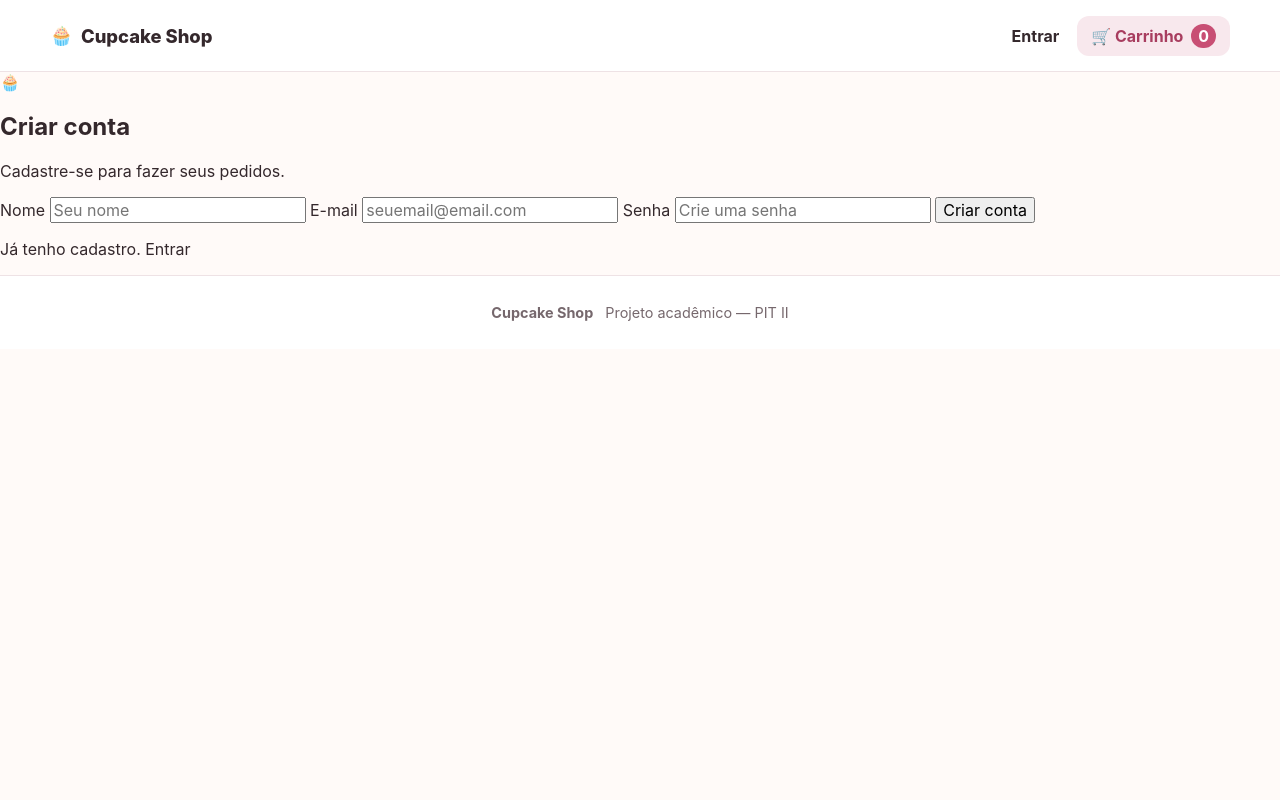
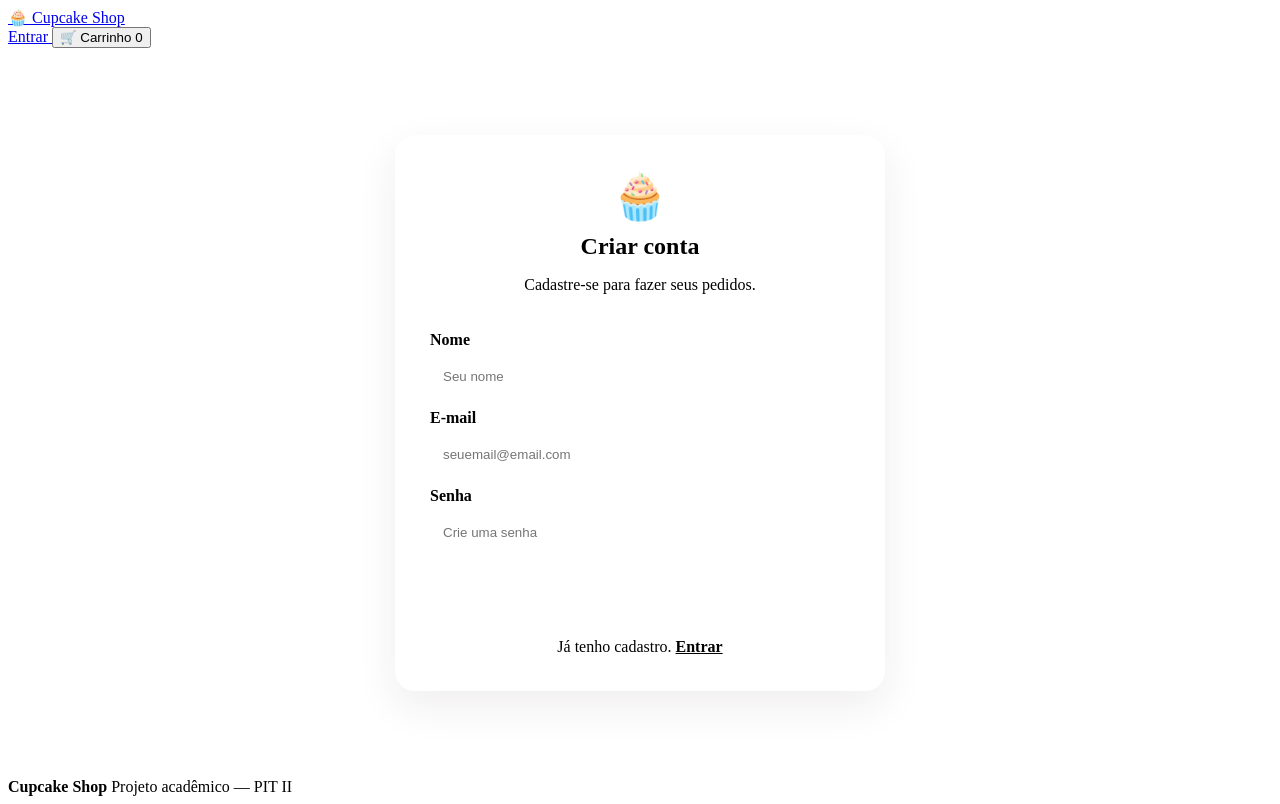
Before and after one commit to mvvp-dv/cupcake-shop, a Flask app: page /cadastro in a window 1280 px wide. Before the commit the page ends 321 px from the top, so only its background shows below. Run offline with Flask 3, Linux system fonts and the light colour scheme.

Commit message:
Estilizar login e cadastro

```diff
--- a/static/css/style.css
+++ b/static/css/style.css
@@ -1,256 +1,98 @@
-* { box-sizing: border-box; }
+/* LOGIN E CADASTRO */
 
-:root {
-    --bg: #fffaf8;
-    --surface: #ffffff;
-    --text: #34282c;
-    --muted: #76686d;
-    --primary: #c84f74;
-    --primary-dark: #a83d5f;
-    --soft: #f8e8ed;
-    --border: #eee2e5;
+.auth-container {
+    min-height: calc(100vh - 150px);
+    display: flex;
+    justify-content: center;
+    align-items: center;
+    padding: 40px 20px;
 }
 
-html { scroll-behavior: smooth; }
-
-body {
-    margin: 0;
-    font-family: Inter, ui-sans-serif, system-ui, -apple-system, BlinkMacSystemFont, "Segoe UI", sans-serif;
-    color: var(--text);
-    background: var(--bg);
+.auth-card {
+    width: 100%;
+    max-width: 420px;
+    background: white;
+    padding: 35px;
+    border-radius: 20px;
+    border: 1px solid var(--border);
+    box-shadow: 0 15px 40px rgba(69, 42, 51, 0.08);
 }
 
-a { color: inherit; text-decoration: none; }
-button, input { font: inherit; }
-
-.topbar {
-    height: 72px;
-    padding: 0 max(24px, calc((100% - 1180px) / 2));
-    display: flex;
-    align-items: center;
-    justify-content: space-between;
-    background: rgba(255,255,255,.94);
-    border-bottom: 1px solid var(--border);
-    position: sticky;
-    top: 0;
-    z-index: 10;
+.auth-icon {
+    text-align: center;
+    font-size: 45px;
+    margin-bottom: 10px;
 }
 
-.brand {
-    font-weight: 850;
-    font-size: 1.15rem;
-    display: flex;
-    gap: 8px;
-    align-items: center;
+.auth-card h1 {
+    text-align: center;
+    margin: 0 0 8px;
 }
 
-.topbar nav {
-    display: flex;
-    gap: 18px;
-    align-items: center;
+.auth-subtitle {
+    text-align: center;
+    color: var(--muted);
+    margin-bottom: 25px;
 }
 
-.nav-link { font-weight: 650; }
-
-.cart-button, .add-button, .primary-button {
-    border: 0;
-    cursor: pointer;
-    border-radius: 12px;
-    font-weight: 750;
+.auth-card form {
+    display: flex;
+    flex-direction: column;
 }
 
-.cart-button {
+.auth-card label {
+    font-weight: 700;
+    margin: 12px 0 7px;
+}
+
+.auth-card input {
+    width: 100%;
+    padding: 13px;
+    border: 1px solid var(--border);
+    border-radius: 10px;
+    outline: none;
+}
+
+.auth-card input:focus {
+    border-color: var(--primary);
+}
+
+.auth-button {
+    margin-top: 22px;
+    padding: 13px;
+    border: none;
+    border-radius: 10px;
+    background: var(--primary);
+    color: white;
+    font-weight: 750;
+    cursor: pointer;
+}
+
+.auth-button:hover {
+    background: var(--primary-dark);
+}
+
+.auth-footer {
+    text-align: center;
+    margin: 22px 0 0;
+    color: var(--muted);
+}
+
+.auth-footer a {
+    color: var(--primary);
+    font-weight: 700;
+}
+
+.alerta {
     background: var(--soft);
     color: var(--primary-dark);
-    padding: 10px 14px;
+    padding: 11px;
+    border-radius: 8px;
+    margin-bottom: 15px;
+    text-align: center;
 }
 
-#cartCount {
-    background: var(--primary);
-    color: white;
-    border-radius: 999px;
-    padding: 2px 7px;
-    margin-left: 4px;
+.user-name {
+    color: var(--muted);
+    font-size: 0.9rem;
 }
-
-.hero {
-    max-width: 1180px;
-    margin: 34px auto;
-    min-height: 340px;
-    padding: 54px 64px;
-    border-radius: 28px;
-    background: linear-gradient(135deg, #fde7ee, #fff4ed);
-    display: grid;
-    grid-template-columns: 1.35fr .65fr;
-    align-items: center;
-    overflow: hidden;
-}
-
-.eyebrow {
-    color: var(--primary);
-    font-size: .82rem;
-    font-weight: 850;
-    text-transform: uppercase;
-    letter-spacing: .08em;
-}
-
-.hero h1 {
-    max-width: 650px;
-    margin: 10px 0 12px;
-    font-size: clamp(2.2rem, 5vw, 4rem);
-    line-height: .98;
-}
-
-.hero p {
-    color: var(--muted);
-    font-size: 1.05rem;
-    margin-bottom: 28px;
-}
-
-.primary-button {
-    display: inline-block;
-    background: var(--primary);
-    color: white;
-    padding: 13px 20px;
-}
-
-.primary-button:hover, .add-button:hover { background: var(--primary-dark); }
-
-.hero-art {
-    font-size: clamp(8rem, 16vw, 13rem);
-    text-align: center;
-    transform: rotate(8deg);
-    filter: drop-shadow(0 20px 18px rgba(120,60,80,.15));
-}
-
-.catalog {
-    max-width: 1180px;
-    margin: 0 auto;
-    padding: 36px 0 70px;
-}
-
-.section-heading {
-    display: flex;
-    justify-content: space-between;
-    gap: 20px;
-    align-items: end;
-    margin-bottom: 22px;
-}
-
-.section-heading h2 {
-    margin: 5px 0 0;
-    font-size: 2rem;
-}
-
-.available {
-    color: var(--muted);
-    font-size: .9rem;
-}
-
-.product-grid {
-    display: grid;
-    grid-template-columns: repeat(3, 1fr);
-    gap: 20px;
-}
-
-.product-card {
-    background: var(--surface);
-    border: 1px solid var(--border);
-    border-radius: 20px;
-    overflow: hidden;
-    transition: transform .2s ease, box-shadow .2s ease;
-}
-
-.product-card:hover {
-    transform: translateY(-3px);
-    box-shadow: 0 16px 35px rgba(69, 42, 51, .08);
-}
-
-.product-image {
-    height: 180px;
-    display: grid;
-    place-items: center;
-    font-size: 5rem;
-    background: #fff0f4;
-}
-
-.product-info { padding: 20px; }
-
-.product-info h3 { margin: 0 0 8px; }
-
-.product-info p {
-    min-height: 44px;
-    margin: 0;
-    color: var(--muted);
-    line-height: 1.45;
-    font-size: .92rem;
-}
-
-.product-bottom {
-    display: flex;
-    justify-content: space-between;
-    align-items: center;
-    margin-top: 20px;
-}
-
-.product-bottom strong { font-size: 1.15rem; }
-
-.add-button {
-    background: var(--primary);
-    color: white;
-    padding: 10px 14px;
-}
-
-footer {
-    padding: 28px 24px;
-    border-top: 1px solid var(--border);
-    background: white;
-    display: flex;
-    justify-content: center;
-    gap: 12px;
-    color: var(--muted);
-    font-size: .9rem;
-}
-
-.toast {
-    position: fixed;
-    right: 24px;
-    bottom: 24px;
-    padding: 13px 18px;
-    background: var(--text);
-    color: white;
-    border-radius: 12px;
-    opacity: 0;
-    transform: translateY(15px);
-    pointer-events: none;
-    transition: .2s ease;
-}
-
-.toast.show {
-    opacity: 1;
-    transform: translateY(0);
-}
-
-@media (max-width: 1228px) {
-    .hero, .catalog { margin-left: 24px; margin-right: 24px; }
-}
-
-@media (max-width: 820px) {
-    .hero {
-        grid-template-columns: 1fr;
-        padding: 38px 28px;
-    }
-    .hero-art { display: none; }
-    .product-grid { grid-template-columns: repeat(2, 1fr); }
-}
-
-@media (max-width: 560px) {
-    .topbar { padding: 0 16px; }
-    .nav-link { display: none; }
-    .hero, .catalog { margin-left: 14px; margin-right: 14px; }
-    .hero { margin-top: 16px; min-height: auto; }
-    .catalog { padding-top: 22px; }
-    .product-grid { grid-template-columns: 1fr; }
-    .section-heading { align-items: start; flex-direction: column; }
-    footer { flex-direction: column; align-items: center; }
-}
```
